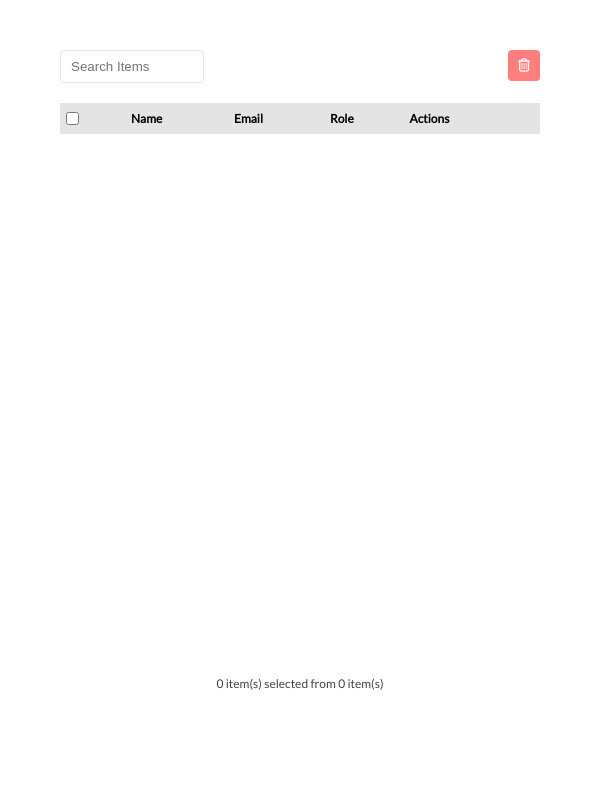
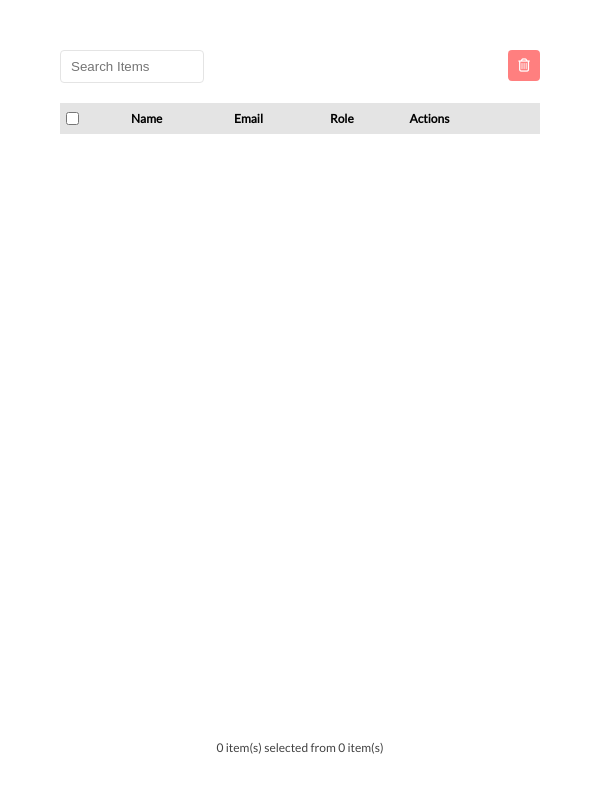
Before and after one commit to MarNawar/HireQuotient_Assignment_2, a plain HTML site: page index.html in a window 600 px wide. Drawn offline with Linux system fonts and the light colour scheme; no server answers.

Commit message:
CSS Updated

```diff
--- a/style.css
+++ b/style.css
@@ -80,9 +80,7 @@ td button{
 }
 
 
-tr td input[type="checkbox"]:checked{
-  background-color: aquamarine;
-}
+
 
 table {
   width: 100%;
@@ -138,9 +136,15 @@ table {
   .pagination-results-update{
     display: flex;
     flex-direction: column;
-    justify-content: space-around;
+    justify-content: end;
     align-items: center;
+    margin-bottom: 10%;
+
   }
+  .pagination-results-update > div{
+    margin-top: 25px;
+  }
+
 }
 
 @media (min-width: 501px) and (max-width: 900px) {
@@ -151,8 +155,12 @@ table {
   .pagination-results-update{
     display: flex;
     flex-direction: column;
-    justify-content: space-around;
+    justify-content: end;
     align-items: center;
+    margin-bottom: 5%;
+  }
+  .pagination-results-update > div{
+    margin-top: 15px;
   }
 
 }
```
